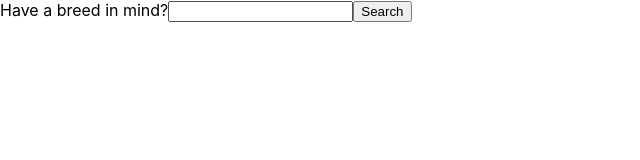
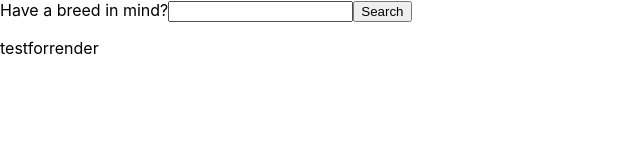
Before and after one commit to catdude2000/dogs-decoded, a React (Create React App) app: page / in a window 1280 px wide. Shown: the top 160 px of the page, without its empty margins (0-640 px from the left). Built offline with nearby package versions, Linux system fonts and the light colour scheme.

Commit message:
added Dog comp to app, finished building initial dogjs stuff, renders basic text on screen

```diff
--- a/src/App.js
+++ b/src/App.js
@@ -1,7 +1,7 @@
 import React from 'react';
 import './App.css';
 import axios from 'axios';
-
+import Dog from './Dog';
 // let APP_SERVER = process.env.REACT_APP_SERVER;
 
 class App extends React.Component {
@@ -52,7 +52,10 @@ handleInput = (event) => {
             </label>
             <button type='submit'>Search</button>
           </form>
-          {/* {this.state.dogShown} */}
+          <Dog
+            dogFeatured={this.state.dogShown}
+            dogAppears={this.state.showDog}
+          />
         </>
       )
 
--- a/src/Dog.js
+++ b/src/Dog.js
@@ -1 +1,13 @@
 import React from 'react';
+// import { Card } from 'react-bootstrap';
+
+class Dog extends React.Component {
+
+    render () {
+        return (
+            <p>testforrender</p>
+            // <Card show={this.props.dogAppears}>dadadasd {this.props.dogFeatured}</Card>
+        )
+    }
+}
+export default Dog;
```
